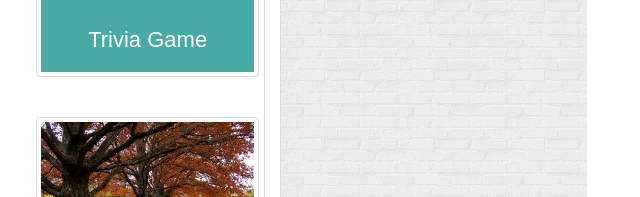
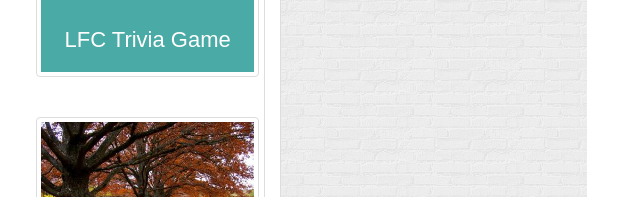
Before and after one commit to kyleweingart/kyleweingart.github.io, a plain HTML site: page portfolio.html in a window 1280 px wide. Shown: the part 427-624 px from the top of the page, 623-1263 px from the left. Drawn offline with nearby package versions, Linux system fonts and the light colour scheme.

Commit message:
updated Trivia Game URL

```diff
--- a/portfolio.html
+++ b/portfolio.html
@@ -111,7 +111,7 @@
                                     <img class="portfolio-image" src="assets/images/food.jpeg" alt="...">
                                     <div class="caption caption-kw">
                                         <h3>
-                                            <a class="a-h3-kw" href="# ">Trivia Game</a>
+                                            <a class="a-h3-kw" href="https://kyleweingart.github.io/TriviaGame/">LFC Trivia Game</a>
                                         </h3>
 
 
```
